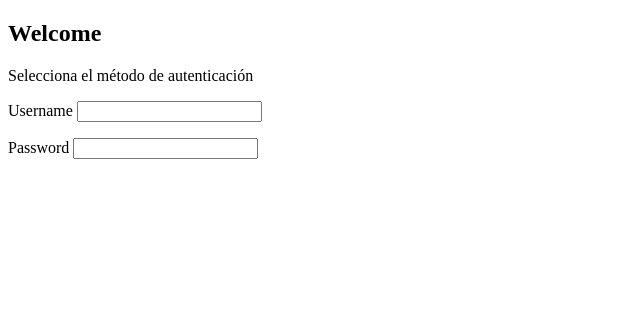
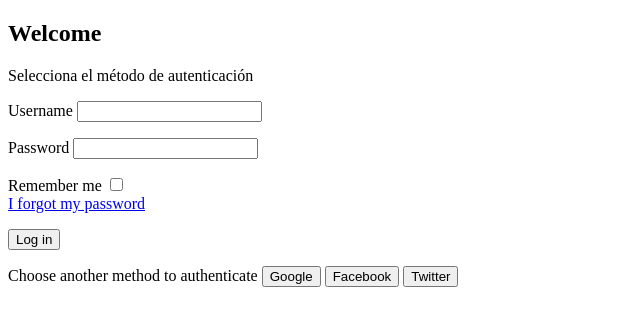
Before and after one commit to yinsanders/-20-PROYECTOS-COMPLETOS-CON-CSS, a plain HTML site: page project5-css-login/index.html in a window 1280 px wide. Shown: the whole page, without its empty margins (0-640 px from the left). Drawn offline with Linux system fonts and the light colour scheme.

Commit message:
Create HTML

```diff
--- a/project5-css-login/index.html
+++ b/project5-css-login/index.html
@@ -21,8 +21,30 @@
                <label for="password">Password</label>
                <input type="text" name="password" id="password">
             </p>
+
+            <div class="options">
+               <div>
+                  Remember me
+                  <input type="checkbox" name="rememberme" id="rememberme">
+               </div>
+               <div>
+                  <a href="#">I forgot my password</a>
+               </div>
+            </div>
+
+            <p>
+               <input type="submit" class="btn btn-login" value="Log in">
+            </p>
+            <div class="providers">
+               <span>Choose another method to authenticate</span>
+               <button class="btn btn-google">Google</button>
+               <button class="btn btn-facebook">Facebook</button>
+               <button class="btn btn-twitter">Twitter</button>
+            </div>
          </form>
       </div>
+
+      <div class="welcome-screen-container"></div>
    </div>
 </body>
 </html>
```
